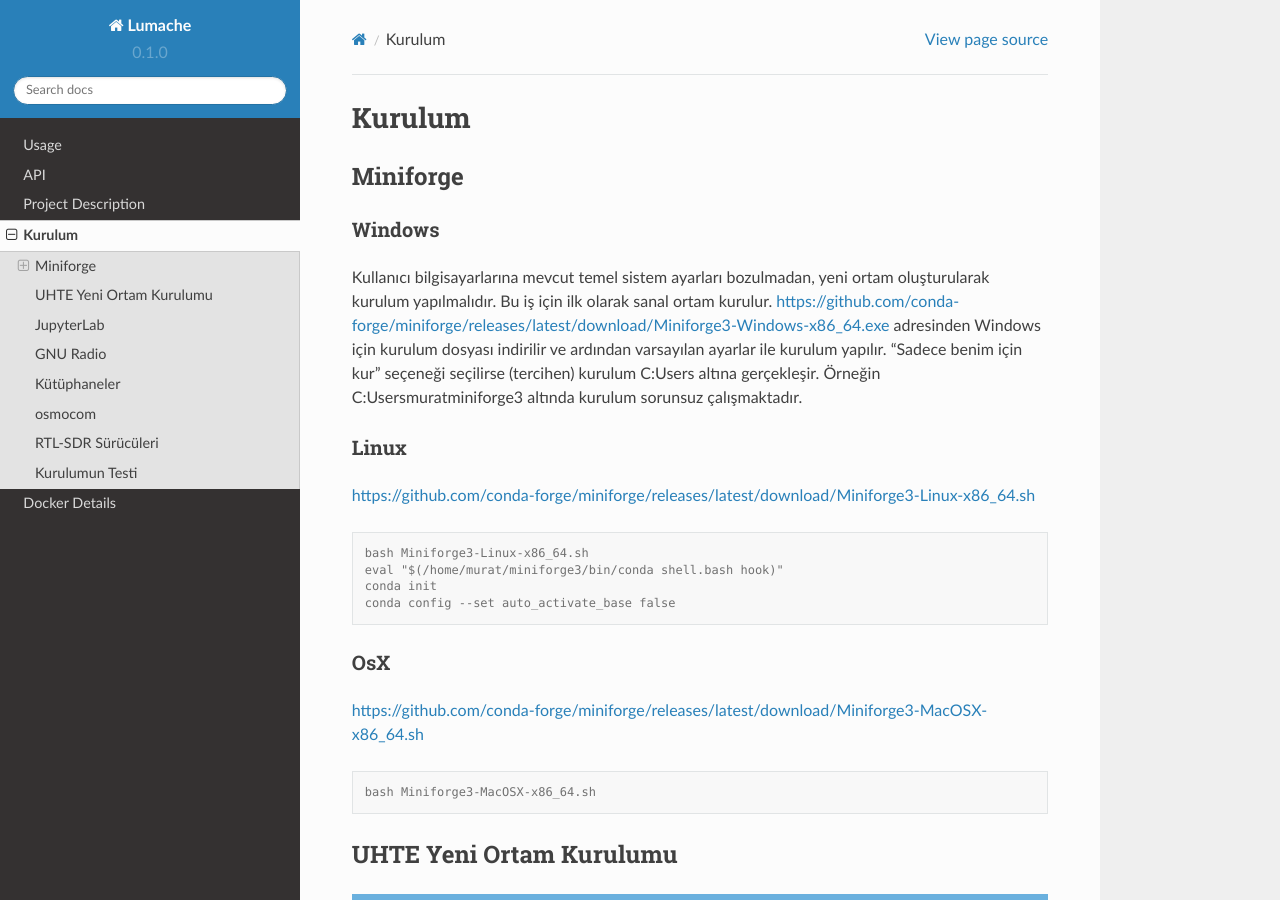
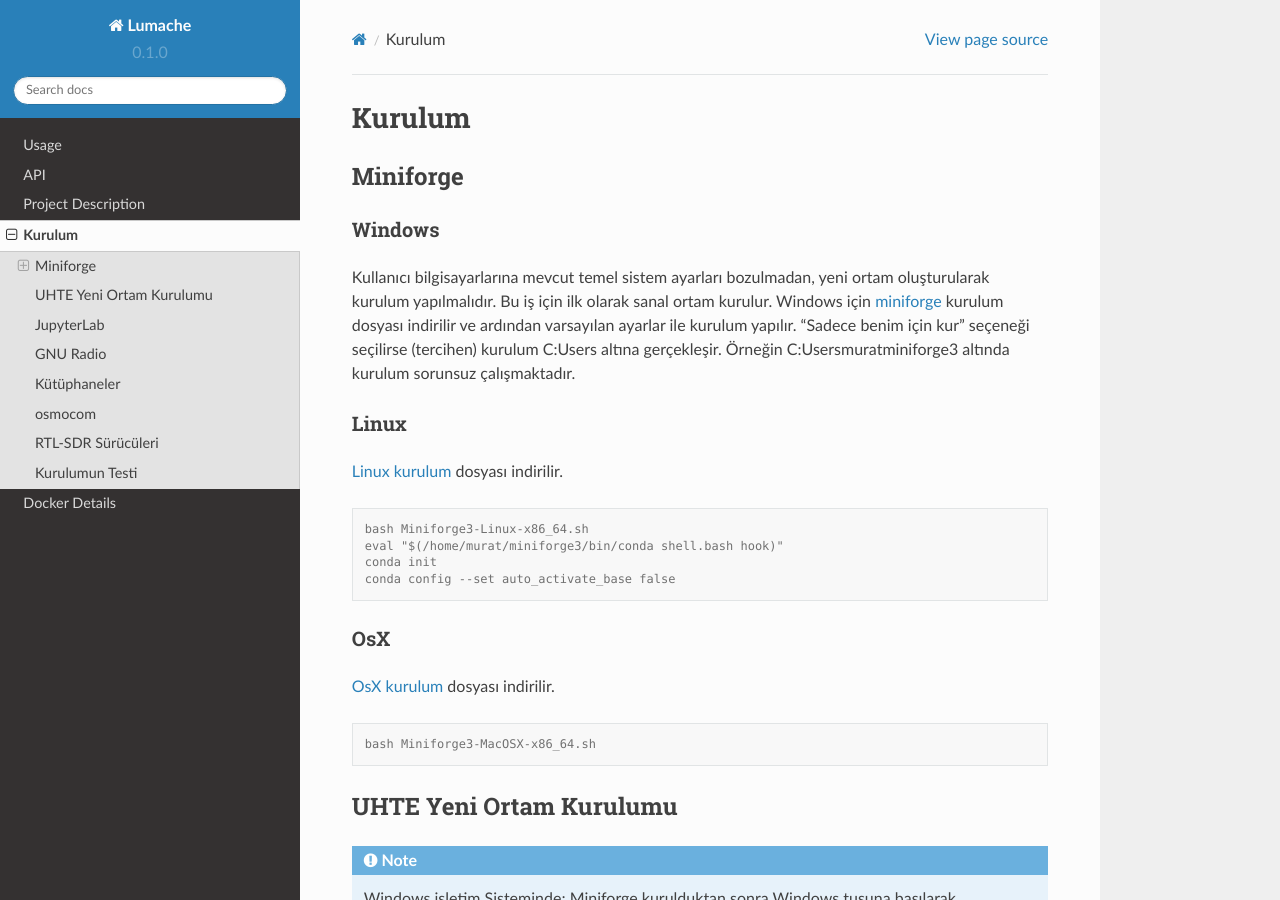
Before and after one commit to oakdemirci/rtdtutorial, a Sphinx documentation site: the page built from docs/source/installation.rst, in a window 1280 px wide and 900 px high. Built offline with Sphinx 7.4.7 and the Read the Docs theme 2.0.0, drawn with Linux system fonts in a browser that asks for light colours; some of the changed text lies outside the part shown.

Commit message:
Update installation.rst

```diff
--- a/docs/source/installation.rst
+++ b/docs/source/installation.rst
@@ -10,14 +10,17 @@
 ^^^^^^^^
 
 Kullanıcı bilgisayarlarına mevcut temel sistem ayarları bozulmadan, yeni ortam oluşturularak kurulum
-yapılmalıdır. Bu iş için ilk olarak sanal ortam kurulur. https://github.com/conda-forge/miniforge/releases/latest/download/Miniforge3-Windows-x86_64.exe adresinden Windows için kurulum dosyası indirilir ve ardından varsayılan ayarlar ile kurulum yapılır. “Sadece benim için kur” seçeneği seçilirse (tercihen) kurulum C:\Users
-altına gerçekleşir. Örneğin C:\Users\murat\miniforge3 altında kurulum
+yapılmalıdır. Bu iş için ilk olarak sanal ortam kurulur. Windows için `miniforge`_ kurulum dosyası indirilir ve ardından varsayılan ayarlar ile kurulum yapılır. “Sadece benim için kur” seçeneği seçilirse (tercihen) kurulum C:\Users altına gerçekleşir. Örneğin C:\Users\murat\miniforge3 altında kurulum
 sorunsuz çalışmaktadır.
+
+.. _miniforge: https://github.com/conda-forge/miniforge/releases/latest/download/Miniforge3-Windows-x86_64.exe
 
 Linux
 ^^^^^^^^
 
-https://github.com/conda-forge/miniforge/releases/latest/download/Miniforge3-Linux-x86_64.sh
+`Linux kurulum`_ dosyası indirilir.
+
+.. _linux kurulum: https://github.com/conda-forge/miniforge/releases/latest/download/Miniforge3-Linux-x86_64.sh
 
 .. code-block:: console
 
@@ -29,7 +32,9 @@
 OsX
 ^^^^^^^^
 
-https://github.com/conda-forge/miniforge/releases/latest/download/Miniforge3-MacOSX-x86_64.sh
+`OsX kurulum`_ dosyası indirilir.
+
+.. _osx kurulum: https://github.com/conda-forge/miniforge/releases/latest/download/Miniforge3-MacOSX-x86_64.sh
 
 .. code-block:: console
 
@@ -90,15 +95,17 @@
 osmocom
 ------------
 
-https://downloads.osmocom.org/binaries/windows/rtl-sdr/rtl-sdr-64bit-20221120.zip indirilir ve
-conda ortamı (UHTE) altına çıkarılır. (Örneğin C:\Users\murat\miniforge3\envs\UHTE)
+`Osmocom`_ kurulumu indirilir ve conda ortamı (UHTE) altına çıkarılır. (Örneğin C:\Users\murat\miniforge3\envs\UHTE)
+
+.. _osmocom: https://downloads.osmocom.org/binaries/windows/rtl-sdr/rtl-sdr-64bit-20221120.zip
 
 RTL-SDR Sürücüleri
 ------------
 
-https://github.com/pbatard/libwdi/releases/download/b730/zadig-2.5.exe adresinden dosya
-indirilir.
-https://airspy.com/?ddownload=3130 adresinden SDR# indirilir.
+`Rtl`_ ve `Sdr`_ kurulumları indirilir.
+
+.. _rtl: https://github.com/pbatard/libwdi/releases/download/b730/zadig-2.5.exe
+.. _sdr: https://airspy.com/?ddownload=3130
 
 Sürücü kurulumu gerçek donanıma ihtiyaç duyduğu için ders esnasında gerçekleştirilecektir.
 Yukarıdaki dosyaların kullanıcı bilgisayarına indirilmesi yeterlidir.
```
